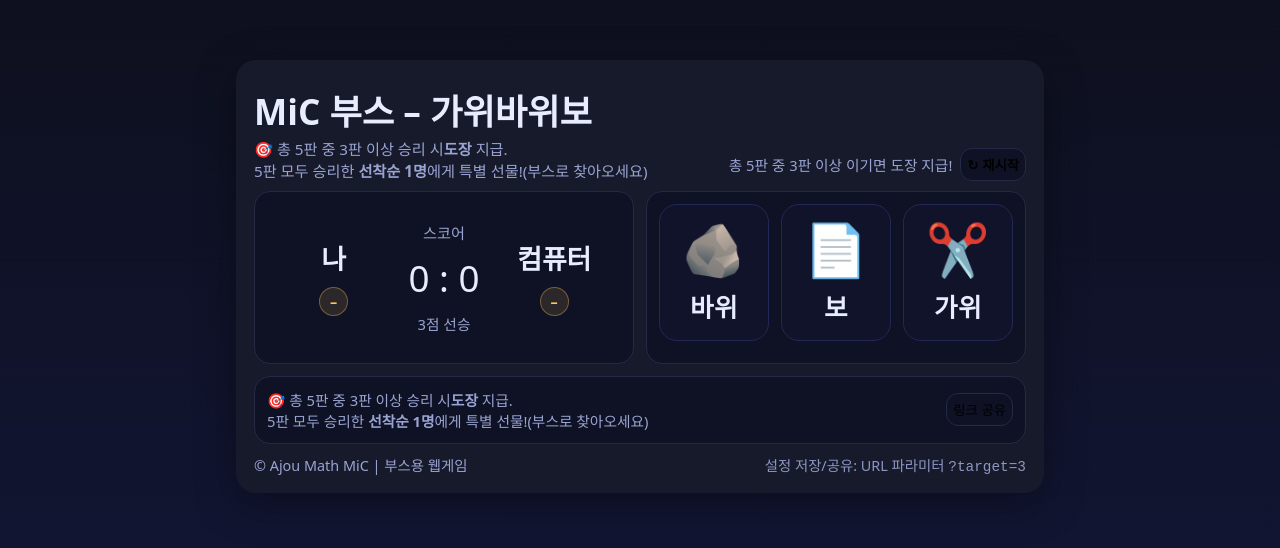
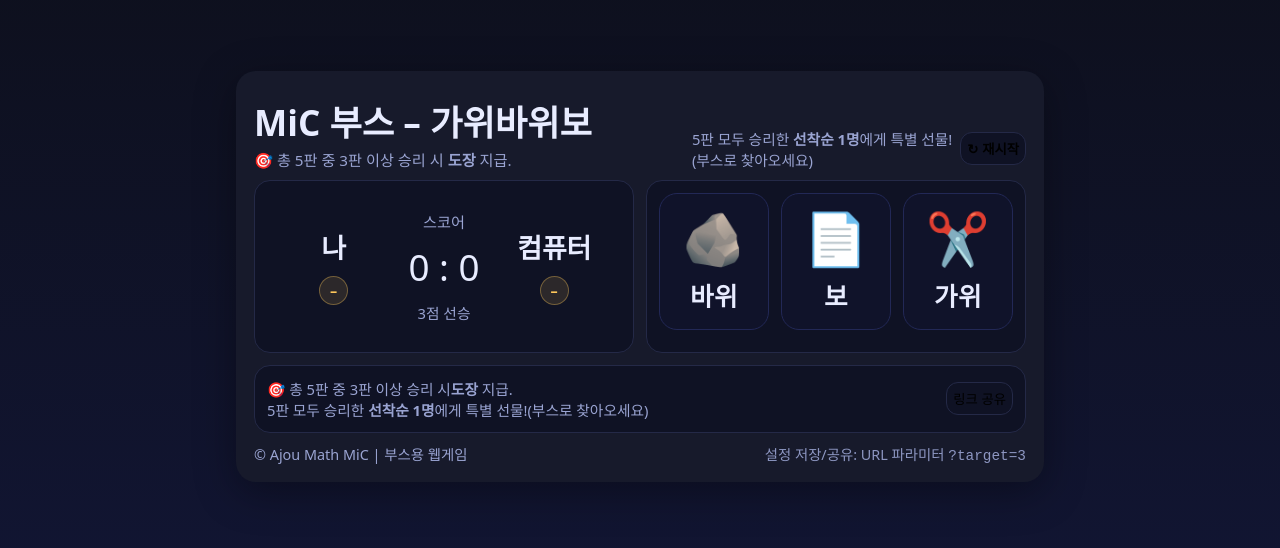
Before and after one commit to jae6eun/MiC-GAP-rcp, a plain HTML site: page index.html in a window 1280 px wide. Shown: the part 124-672 px from the top of the page. Drawn offline with Linux system fonts and the light colour scheme.

Commit message:
Update index.html

```diff
--- a/index.html
+++ b/index.html
@@ -57,10 +57,10 @@
       <div class="row" style="justify-content:space-between; align-items:flex-end; gap:8px">
         <div>
           <h1>MiC 부스 – 가위바위보</h1>
-          <div class="muted">🎯 총 5판 중 3판 이상 승리 시<b>도장</b> 지급. <br> 5판 모두 승리한 <b>선착순 1명</b>에게 특별 선물!(부스로 찾아오세요)</div>
+          <div class="muted">🎯 총 5판 중 3판 이상 승리 시 <b>도장</b> 지급.</div>
         </div>
         <div class="panel">
-          <div class="hint">총 5판 중 3판 이상 이기면 도장 지급!</div>
+          <div class="hint">5판 모두 승리한 <b>선착순 1명</b>에게 특별 선물!<br>(부스로 찾아오세요)</div>
           <button id="reset" class="seg" title="게임 초기화"><span style="font-weight:800">↻ 재시작</span></button>
         </div>
       </div>
```
